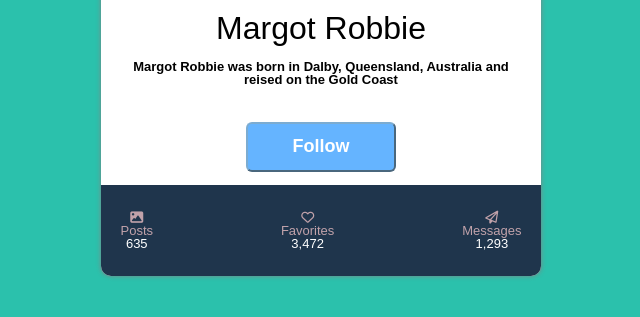
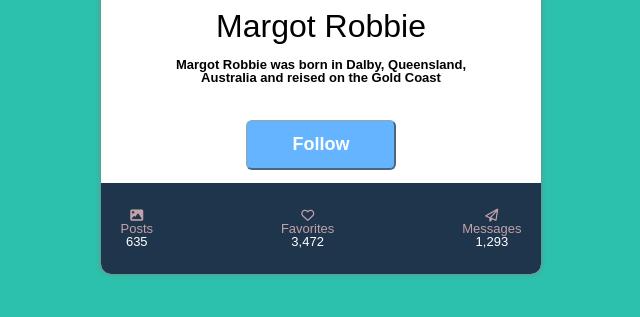
Before and after one commit to Veniklive/06-User-Card, a plain HTML site: page index.html in a window 1280 px wide. Shown: the part 349-666 px from the top of the page, without its empty margins (319-959 px from the left). Drawn offline with Linux system fonts and the light colour scheme.

Commit message:
Add display flex for body, user-card and content-wrapper

```diff
--- a/assets/css/style.css
+++ b/assets/css/style.css
@@ -10,15 +10,18 @@ body {
   background-color: #2bc1ac;
   display: flex;
   flex-direction: column;
+  align-items: center;
   font-family: Sans-serif;
+  text-align: center;
 }
 
 .user-card {
+  display: flex;
+  flex-direction: column;
+  align-items: stretch;
   background-color: white;
   width: 440px;
-  align-self: center;
   border-radius: 10px;
-  text-align: center;
   overflow: hidden;
   box-shadow: 0 0 5px gray;
   margin-top: 70px;
@@ -27,6 +30,9 @@ body {
 }
 
 .content-wrapper {
+  display: flex;
+  flex-direction: column;
+  align-items: center;
   padding: 2em 1em 1em;
 }
 
@@ -36,6 +42,7 @@ body {
 
 .content-wrapper p {
   font-weight: 600;
+  width: 80%;
 }
 
 .content-wrapper h2 {
@@ -54,6 +61,18 @@ body {
   object-fit: cover;
 }
 
+button {
+  background-color: #65b4ff;
+  color: white;
+  border-color: #7cacd1;
+  border-radius: 6px;
+  width: 150px;
+  height: 50px;
+  font-weight: bold;
+  font-size: large;
+  margin-top: 2em;
+}
+
 .statistics {
   background-color: #1f354c;
   color: #c1a2aa;
@@ -70,15 +89,3 @@ body {
 .statistics div:nth-of-type(2) {
   border: 10px red;
 }
-
-button {
-  background-color: #65b4ff;
-  color: white;
-  border-color: #7cacd1;
-  border-radius: 6px;
-  width: 150px;
-  height: 50px;
-  font-weight: bold;
-  font-size: large;
-  margin-top: 2em;
-}
```
